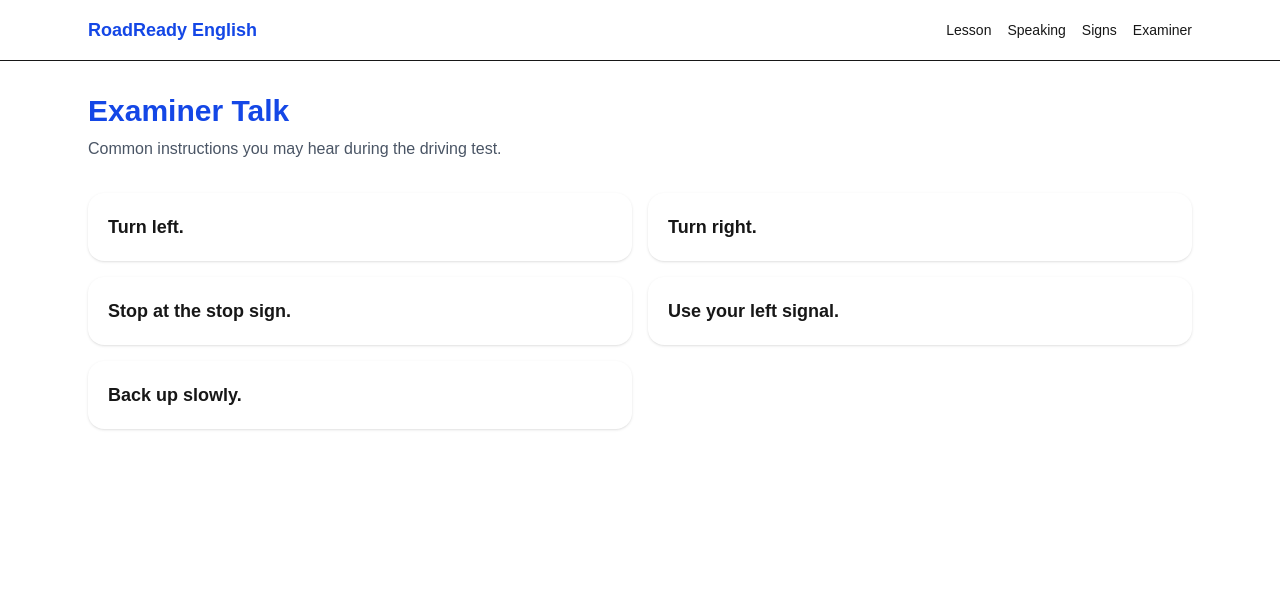
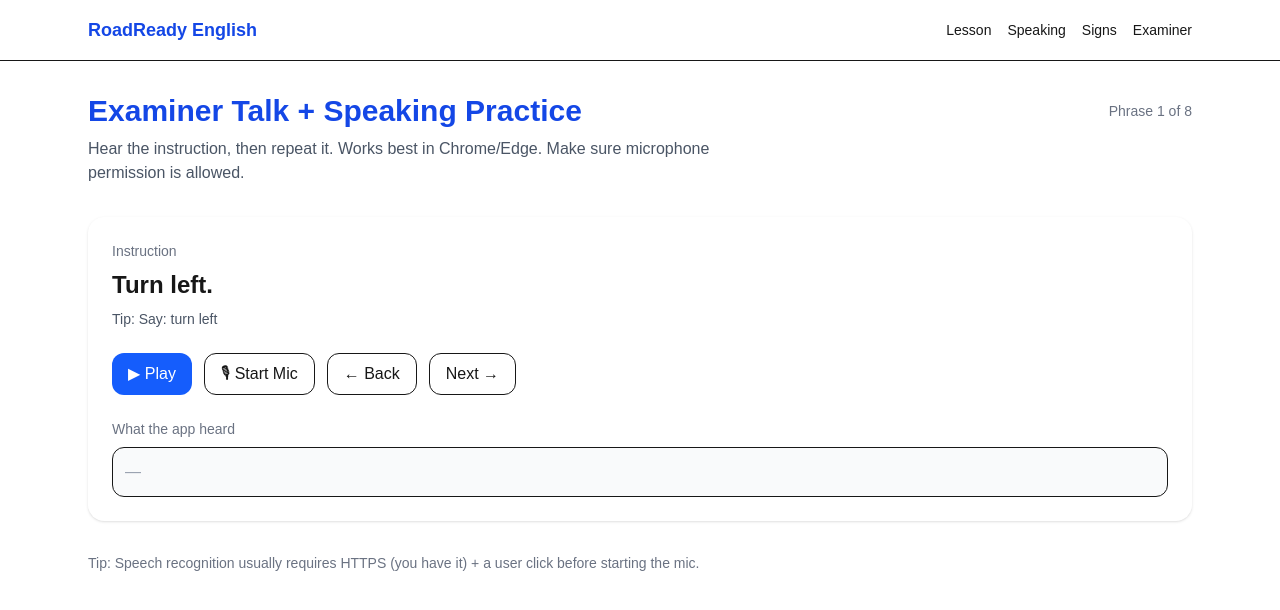
Before and after one commit to wdelong57/roadready-english, a Next.js app: page /examiner in a window 1280 px wide. Shown: the top 610 px of the page. Built offline with nearby package versions, Linux system fonts and the light colour scheme.

Commit message:
Examiner speaking practice

```diff
--- a/app/examiner/page.tsx
+++ b/app/examiner/page.tsx
@@ -1,23 +1,232 @@
+"use client";
+
+import { useEffect, useMemo, useState } from "react";
+
+type Phrase = { text: string; tip?: string };
+
+function speak(text: string) {
+  if (typeof window === "undefined") return;
+  const synth = window.speechSynthesis;
+  if (!synth) return;
+
+  const u = new SpeechSynthesisUtterance(text);
+  u.rate = 0.95;
+  synth.cancel();
+  synth.speak(u);
+}
+
+function normalize(s: string) {
+  return s
+    .toLowerCase()
+    .replace(/[^\w\s']/g, "")
+    .replace(/\s+/g, " ")
+    .trim();
+}
+
+function scorePhrase(target: string, spoken: string) {
+  const t = normalize(target).split(" ").filter(Boolean);
+  const s = normalize(spoken).split(" ").filter(Boolean);
+
+  const tSet = new Set(t);
+  const correctWords = s.filter((w) => tSet.has(w)).length;
+
+  const accuracy = t.length === 0 ? 0 : Math.round((correctWords / t.length) * 100);
+
+  const sSet = new Set(s);
+  const missing = t.filter((w) => !sSet.has(w));
+
+  return { accuracy, missing };
+}
+
 export default function ExaminerPage() {
-  const phrases = [
-    "Turn left.",
-    "Turn right.",
-    "Stop at the stop sign.",
-    "Use your left signal.",
-    "Back up slowly.",
-  ];
+  const phrases: Phrase[] = useMemo(
+    () => [
+      { text: "Turn left.", tip: "Say: turn left" },
+      { text: "Turn right.", tip: "Say: turn right" },
+      { text: "Stop at the stop sign.", tip: "Focus on: stop / stop sign" },
+      { text: "Use your left signal.", tip: "Focus on: left signal" },
+      { text: "Use your right signal.", tip: "Focus on: right signal" },
+      { text: "Back up slowly.", tip: "Focus on: back up slowly" },
+      { text: "Pull up to the curb.", tip: "Focus on: curb" },
+      { text: "Check your mirrors.", tip: "Focus on: check / mirrors" },
+    ],
+    []
+  );
+
+  const [index, setIndex] = useState(0);
+  const [supported, setSupported] = useState(true);
+  const [listening, setListening] = useState(false);
+  const [transcript, setTranscript] = useState("");
+  const [result, setResult] = useState<{ accuracy: number; missing: string[] } | null>(null);
+  const [error, setError] = useState<string | null>(null);
+
+  const current = phrases[index];
+
+  // Chromium browsers: window.SpeechRecognition or window.webkitSpeechRecognition
+  const SpeechRecognitionCtor =
+    typeof window !== "undefined"
+      ? // @ts-ignore
+        (window.SpeechRecognition || window.webkitSpeechRecognition)
+      : null;
+
+  useEffect(() => {
+    setSupported(Boolean(SpeechRecognitionCtor));
+  }, [SpeechRecognitionCtor]);
+
+  function startMic() {
+    setError(null);
+    setResult(null);
+    setTranscript("");
+
+    if (!SpeechRecognitionCtor) {
+      setSupported(false);
+      return;
+    }
+
+    // @ts-ignore
+    const recog = new SpeechRecognitionCtor();
+    recog.lang = "en-US";
+    recog.interimResults = true;
+    recog.continuous = false;
+    // @ts-ignore
+    recog.maxAlternatives = 1;
+
+    recog.onstart = () => setListening(true);
+
+    recog.onresult = (event: any) => {
+      const text = Array.from(event.results)
+        .map((r: any) => r[0]?.transcript ?? "")
+        .join(" ");
+      setTranscript(text);
+
+      const last = event.results[event.results.length - 1];
+      if (last && last.isFinal) {
+        setResult(scorePhrase(current.text, text));
+      }
+    };
+
+    recog.onerror = (e: any) => {
+      setListening(false);
+      setError(e?.error ? `Speech error: ${e.error}` : "Speech error.");
+    };
+
+    recog.onend = () => {
+      setListening(false);
+      // If we never got final, score whatever we captured
+      setResult((prev) => prev ?? (transcript ? scorePhrase(current.text, transcript) : null));
+    };
+
+    try {
+      recog.start();
+    } catch {
+      setListening(false);
+      setError("Could not start microphone. Check permissions.");
+    }
+  }
+
+  function next() {
+    setTranscript("");
+    setResult(null);
+    setError(null);
+    setIndex((i) => (i + 1) % phrases.length);
+  }
+
+  function back() {
+    setTranscript("");
+    setResult(null);
+    setError(null);
+    setIndex((i) => (i - 1 + phrases.length) % phrases.length);
+  }
 
   return (
     <main>
-      <h1 className="text-3xl font-bold text-blue-700">Examiner Talk</h1>
-      <p className="mt-2 text-gray-600">Common instructions you may hear during the driving test.</p>
+      <div className="flex flex-wrap items-center justify-between gap-3">
+        <h1 className="text-3xl font-bold text-blue-700">Examiner Talk + Speaking Practice</h1>
+        <div className="text-sm text-gray-500">
+          Phrase {index + 1} of {phrases.length}
+        </div>
+      </div>
 
-      <div className="mt-8 grid md:grid-cols-2 gap-4">
-        {phrases.map((p, i) => (
-          <div key={i} className="bg-white rounded-2xl shadow p-5">
-            <div className="text-lg font-semibold">{p}</div>
+      <p className="mt-2 text-gray-600 max-w-2xl">
+        Hear the instruction, then repeat it. Works best in Chrome/Edge. Make sure microphone
+        permission is allowed.
+      </p>
+
+      {!supported && (
+        <div className="mt-6 p-4 bg-yellow-50 border border-yellow-200 rounded-xl">
+          Your browser doesn’t support SpeechRecognition. Try Chrome or Edge.
+        </div>
+      )}
+
+      <div className="mt-8 bg-white rounded-2xl shadow p-6">
+        <div className="text-sm text-gray-500">Instruction</div>
+        <div className="mt-2 text-2xl font-semibold">{current.text}</div>
+        {current.tip && <div className="mt-2 text-sm text-gray-600">Tip: {current.tip}</div>}
+
+        <div className="mt-6 flex flex-wrap gap-3">
+          <button
+            onClick={() => speak(current.text)}
+            className="px-4 py-2 rounded-xl bg-blue-600 text-white hover:bg-blue-700"
+          >
+            ▶ Play
+          </button>
+
+          <button
+            onClick={startMic}
+            disabled={!supported || listening}
+            className="px-4 py-2 rounded-xl bg-white border hover:bg-gray-50 disabled:opacity-50"
+          >
+            {listening ? "🎙 Listening..." : "🎙 Start Mic"}
+          </button>
+
+          <button
+            onClick={back}
+            className="px-4 py-2 rounded-xl bg-white border hover:bg-gray-50"
+          >
+            ← Back
+          </button>
+
+          <button
+            onClick={next}
+            className="px-4 py-2 rounded-xl bg-white border hover:bg-gray-50"
+          >
+            Next →
+          </button>
+        </div>
+
+        {error && (
+          <div className="mt-6 p-4 bg-red-50 border border-red-200 rounded-xl text-red-700">
+            {error}
+            <div className="mt-2 text-sm text-red-600">
+              If you see “not-allowed”, click the 🔒 icon in your browser and allow Microphone.
+            </div>
           </div>
-        ))}
+        )}
+
+        <div className="mt-6">
+          <div className="text-sm text-gray-500">What the app heard</div>
+          <div className="mt-2 p-3 rounded-xl bg-gray-50 border min-h-[48px]">
+            {transcript || <span className="text-gray-400">—</span>}
+          </div>
+        </div>
+
+        {result && (
+          <div className="mt-6 p-4 rounded-xl border bg-green-50 border-green-200">
+            <div className="font-semibold">Accuracy: {result.accuracy}%</div>
+            {result.missing.length > 0 ? (
+              <div className="mt-2 text-sm text-gray-700">
+                Missing words: <span className="font-medium">{result.missing.join(", ")}</span>
+              </div>
+            ) : (
+              <div className="mt-2 text-sm text-gray-700">Nice! You hit all key words.</div>
+            )}
+          </div>
+        )}
+      </div>
+
+      <div className="mt-8 text-sm text-gray-500">
+        Tip: Speech recognition usually requires HTTPS (you have it) + a user click before starting
+        the mic.
       </div>
     </main>
   );
```
